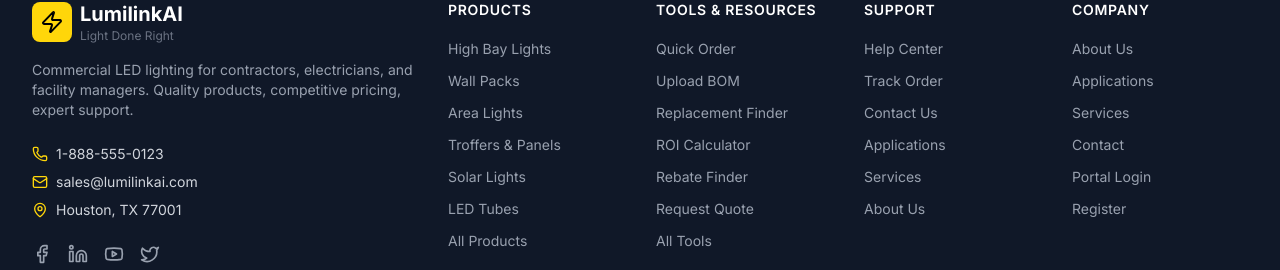
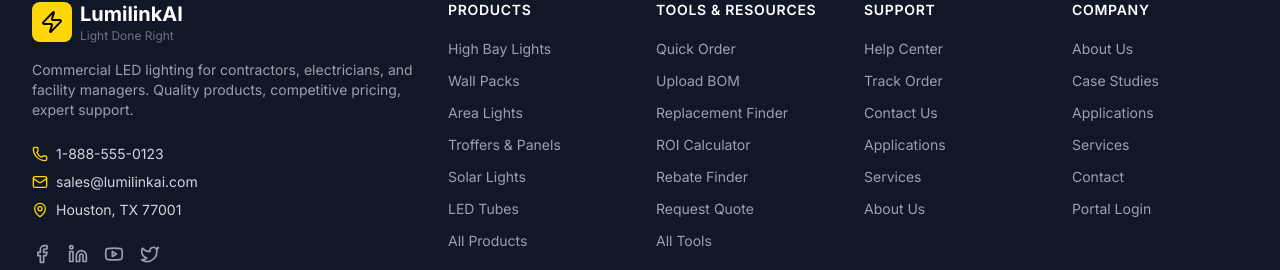
Before and after one commit to wallyhei83/auvolar-platform-, a Next.js app in the folder apps/portal/: page / in a window 1280 px wide. Shown: the part 4374-4644 px from the top of the page. Built offline with nearby package versions, Linux system fonts and the light colour scheme; no server answers.

Commit message:
feat: Add Case Studies link to footer navigation

```diff
--- a/apps/portal/src/components/layout/footer.tsx
+++ b/apps/portal/src/components/layout/footer.tsx
@@ -41,11 +41,11 @@
     title: 'Company',
     links: [
       { name: 'About Us', href: '/about' },
+      { name: 'Case Studies', href: '/projects' },
       { name: 'Applications', href: '/applications' },
       { name: 'Services', href: '/services' },
       { name: 'Contact', href: '/contact' },
       { name: 'Portal Login', href: '/login' },
-      { name: 'Register', href: '/register' },
     ]
   }
 }
```
